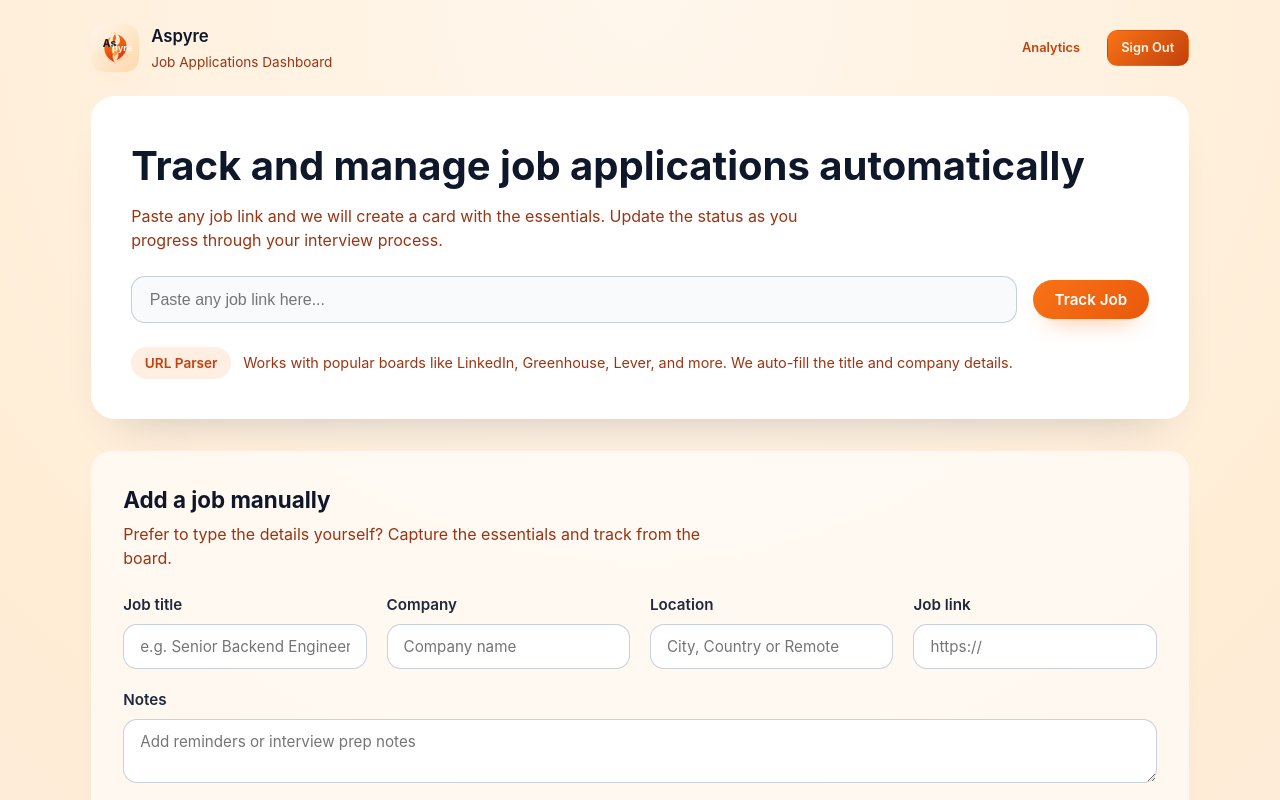
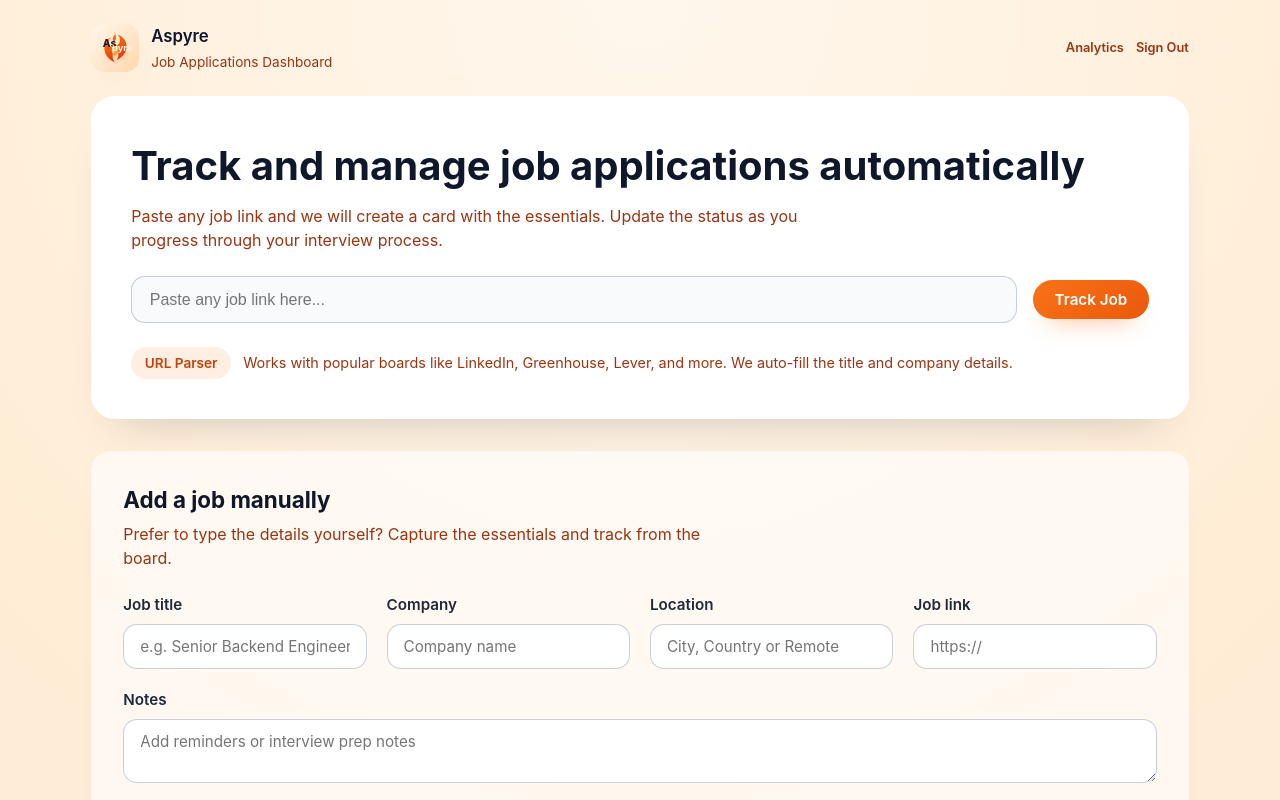
Before and after one commit to fernandwill/aspyre, a React app in the folder frontend/: page / in a window 1280 px wide. Shown: the top 800 px of the page. Built offline with nearby package versions, Linux system fonts and the light colour scheme; the HTML template or start-up script is replaced by a standard one.

Commit message:
Adjust header action buttons to use underline hover

```diff
--- a/frontend/src/App.css
+++ b/frontend/src/App.css
@@ -58,6 +58,27 @@
   display: flex;
   align-items: center;
   gap: 0.75rem;
+}
+
+.header-actions .header-link {
+  border: none;
+  border-radius: 0;
+  background: transparent;
+  box-shadow: none;
+  color: #9a3412;
+  padding: 0.45rem 0;
+  font-weight: 600;
+  transition: color 0.2s ease, text-decoration-color 0.2s ease;
+}
+
+.header-actions .header-link:hover,
+.header-actions .header-link:focus-visible {
+  background: transparent;
+  text-decoration: underline;
+  text-decoration-thickness: 2px;
+  text-underline-offset: 4px;
+  color: #7c2d12;
+  transform: none;
 }
 
 .primary-button,
--- a/frontend/src/App.jsx
+++ b/frontend/src/App.jsx
@@ -307,10 +307,10 @@ function App() {
           </div>
         </div>
         <div className="header-actions">
-          <Button type="button" variant="ghost" size="sm">
+          <Button type="button" variant="ghost" size="sm" className="header-link">
             Analytics
           </Button>
-          <Button type="button" size="sm">
+          <Button type="button" variant="ghost" size="sm" className="header-link">
             Sign Out
           </Button>
         </div>
```
